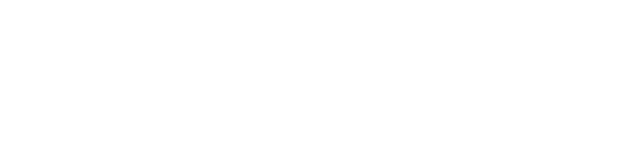
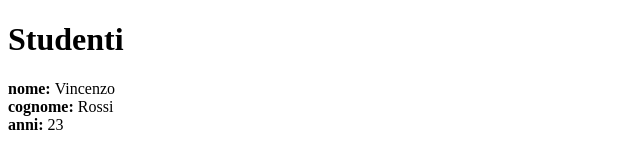
Before and after one commit to AngeloLista/js-oggetti-studenti, a plain HTML site: page index.html in a window 1280 px wide. Shown: the whole page, without its empty margins (0-640 px from the left). Drawn offline with Linux system fonts and the light colour scheme.

Commit message:
printed object properties

```diff
--- a/index.html
+++ b/index.html
@@ -8,6 +8,8 @@
     <title>Document</title>
 </head>
 <body>
+    <h1>Studenti</h1>
+    <div id="display"></div>
 
     <script src="js/script.js"></script>
 </body>
--- a/js/script.js
+++ b/js/script.js
@@ -5,3 +5,12 @@ const studente = {
     cognome: 'Rossi',
     anni: 23,
 };
+
+const display = document.getElementById('display');
+
+let content = '';
+for (let property in studente) {
+    content += `<div><strong>${property}: </strong>${studente[property]}</div>`;
+}
+
+display.innerHTML = content;
```
